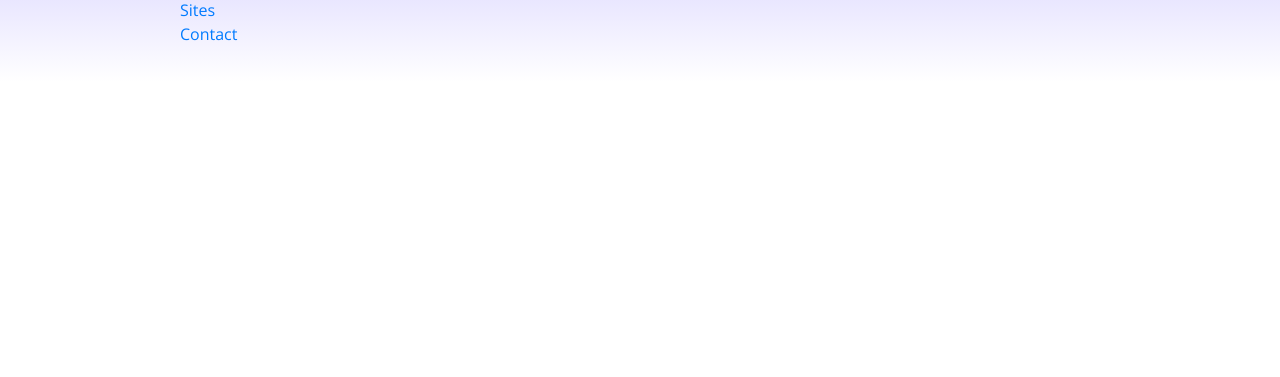
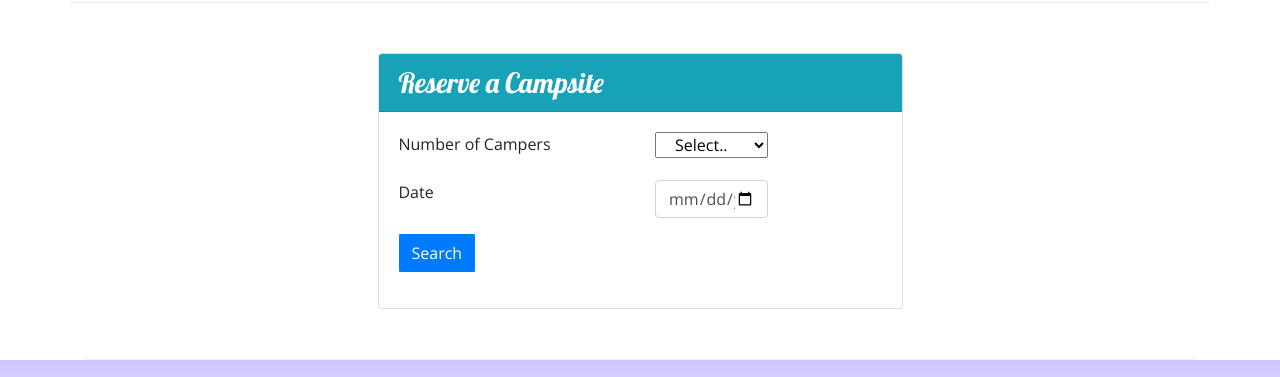
Before and after one commit to imrankhalifa/nucamps, a website: page index.html in a window 1280 px wide. Shown: the part 1232-1609 px from the top of the page. Before the commit the page ends 1314 px from the top, so only its background shows below. Drawn offline with nearby package versions, Linux system fonts and the light colour scheme.

Commit message:
worshop assign wk_2

```diff
--- a/index.html
+++ b/index.html
@@ -26,6 +26,11 @@
                 <div class="col">
                     <h1>NuCamp</h1>
                     <h2>a better way to camp</h2>
+                </div>
+                <div class="col-md-4 col-xl-2 ">
+                   <!-- <a href="#reserveForm"></a><button type="button" class="btn btn-primary mt-4">Reserve Campsite</button></a>-->
+                    <a class="btn btn-primary mt-4 ml-5 " href="#reserveForm" role="button">Reserve Campsite</a>
+
                 </div>
             </div>
         </div>
@@ -72,14 +77,21 @@
         </div>
 
         <div class="row row-content align-items-center">
-            <div class="col-sm-4  order-sm-last col-md-3">
+            <div class="col-sm-4  order-sm-first col-md-3">
                 <h2>Featured Campsites</h2>
             </div>
             <div class="col">
+                <div class="media ">
+                    <div class="media-body align-self-center">
                         <h3>React Lake Campground</h3>
-                <p class="d-none d-sm-block">Nestled in the foothills of the Chrome Mountains, this campground on the
+                        <p class="d-none d-sm-block ">Nestled in the foothills of the Chrome Mountains, this campground
+                            on the
                             shores of the pristine React Lake is a favorite for fly fishers.</p>
                     </div>
+                    <img class="d-flex ml-3 img-thumbnail" src="img/react-lake-thumb.jpg" alt="react-lake-thumb" />
+                </div>
+            </div>
+
         </div>
 
         <div class="row row-content align-items-center">
@@ -88,19 +100,62 @@
             </div>
             <div class="col">
                 </dvi class="media">
-                <img   class="d-flex mr-3 img-thumbnail" src="img/bootstrap-thumb.png" alt="boostrap Outfitters">
+                <img class="d-flex mr-3 img-thumbnail" src="img/bootstrap-thumb.png" alt="boostrap Outfitters">
                 <div class="media-body align-self-center">
                     <h3>Bootstrap Outfitters</h3>
-                <p class="d-none d-sm-block">Bootstrap Outfitters supplies you with gear you need at prices you can't
+                    <p class="d-none d-sm-block">Bootstrap Outfitters supplies you with gear you need at prices you
+                        can't
                         beat.</p>
+                </div>
+            </div>
+        </div>
+
+
+        <div class="row  row-content align-items-center mx-auto" >
+            <div class="col-sm-6 col-md-6 col-lg-6 mx-auto ">
+                <div class="card ">
+                    <h3 class="card-header bg-info text-white">Reserve a Campsite</h3>
+                    <div class="card-body ">
+                        <form id="reserveForm">
+                            <div class=" form-group row">
+                                    <label for="NumberOfCampers" class="col-6  ">Number of Campers</label>
+                                    <div class="col-sm-6   " >
+                                        <select id="NumberOfCampers" class="col-sm-6 col-md-6 col-lg-6  " class="form-control">
+                                            <option value="select..">Select..</option>
+                                            <option value="1">1</option>
+                                            <option value="2">2</option>
+                                            <option value="3">3</option>
+                                            <option value="4">4</option>
+                                            <option value="5">5</option>
+                                            <option value="6">6</option>
+                                        </select>
+                                    </div>
+                                </div>
+
+
+                            <div class=" form-group row">
+
+                                    <label for=" date" class=" col-6 col-form-lable">Date</label>
+                                    <div class="col-sm-6  " >
+                                        <input type="date" name="date" id="date" placeholder="mm/dd/yy" class="form-control col-6 ">
+                                    </div>
+
+                            </div>
+
+                            <div class="form-group row offset-md-0">
+                                <div class="bg-info">
+                                    <button class="btn btn-primary"type="submit" >Search</button>
+                                </div>
+                            </div>
+                        </form>
+
+                    </div>
+
                 </div>
             </div>
         </div>
     </div>
     </div>
-
-
-
     <footer class="site-footer">
         <div class="container">
             <div class="row">
```
Lines whose indentation alone changed are shown as unchanged.
